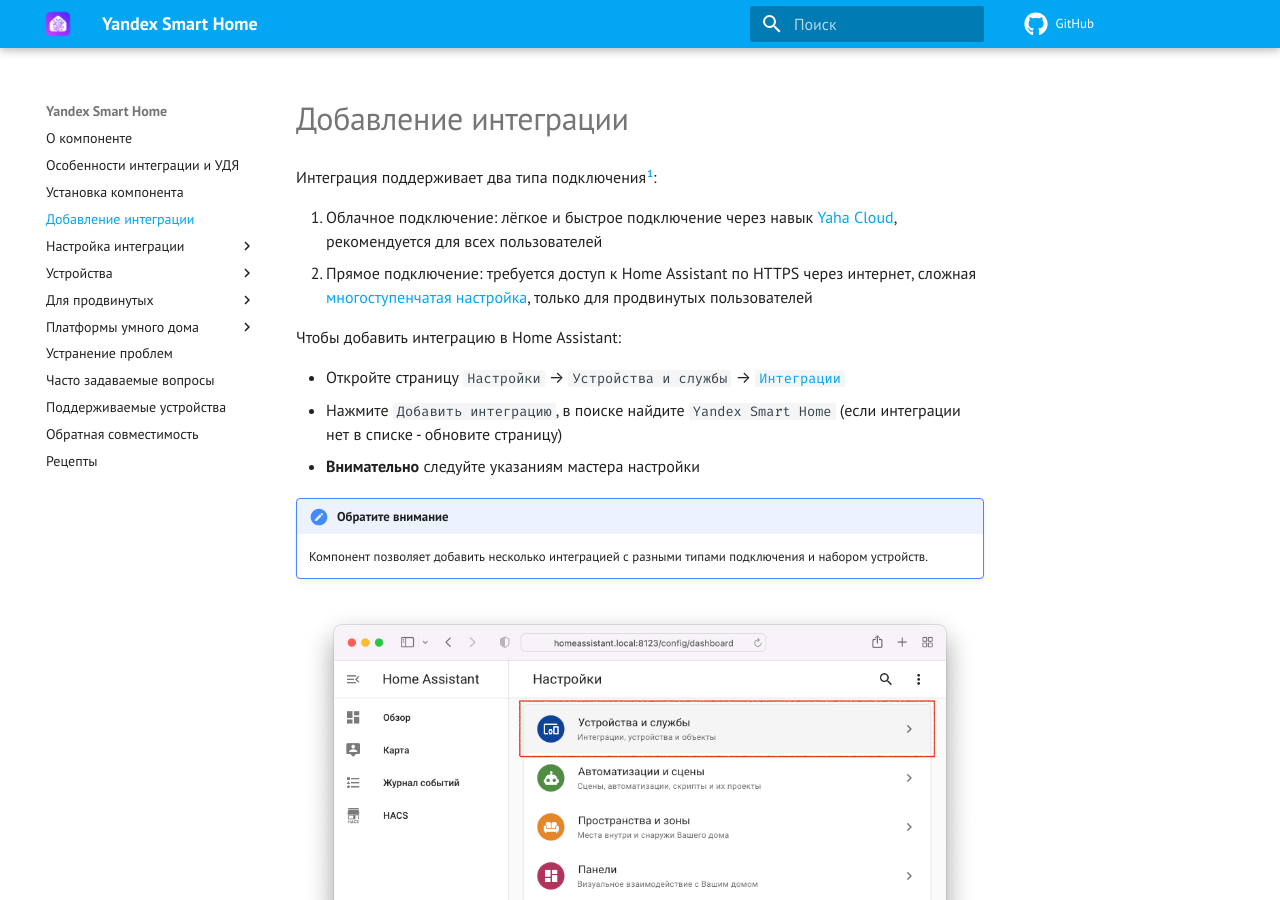
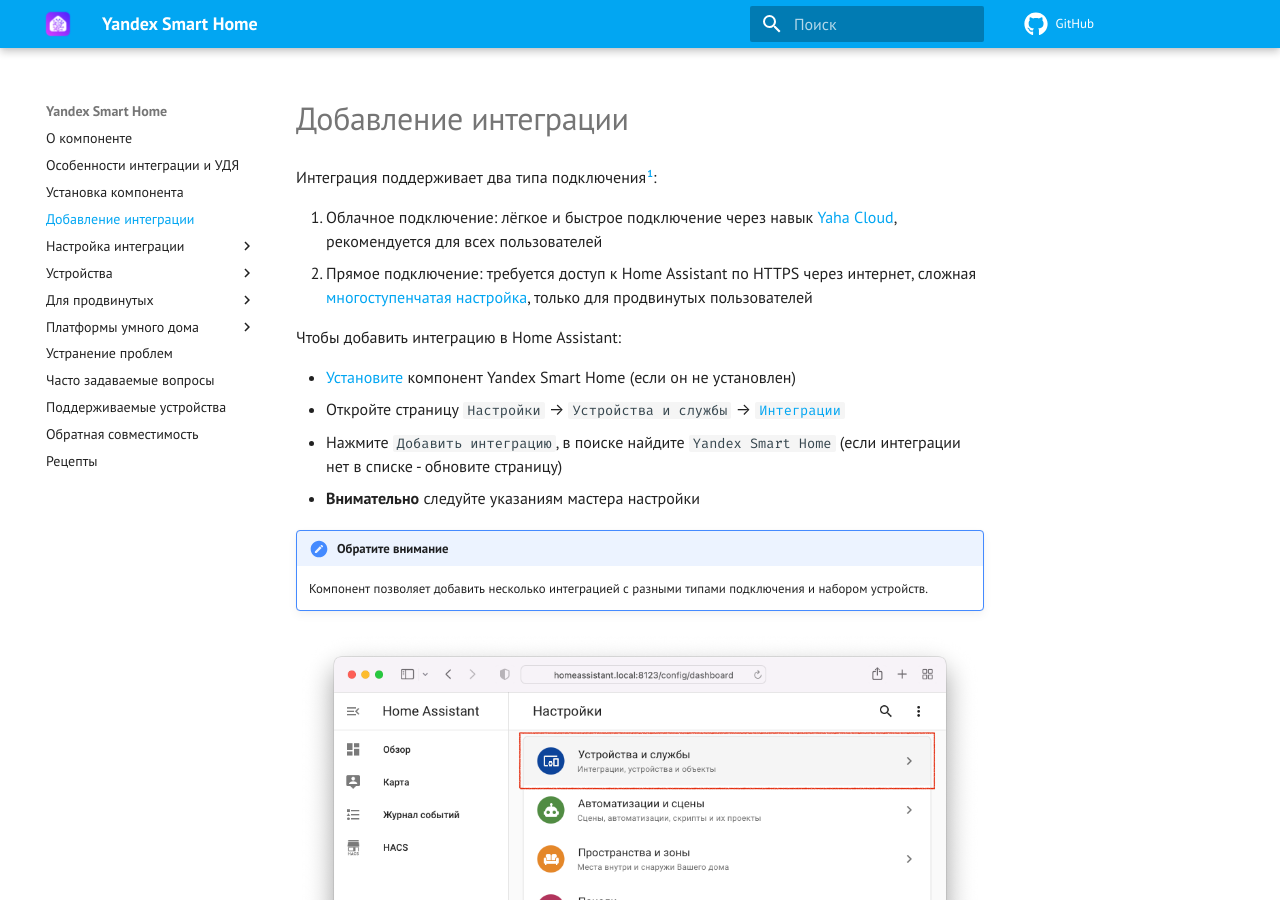
Before and after one commit to dext0r/yandex_smart_home, an MkDocs documentation site: the page built from docs/install/integration.md, in a window 1280 px wide and 900 px high. Built offline with MkDocs 1.6.1 and Material for MkDocs 9.7.7, drawn with Linux system fonts in a browser that asks for light colours; comment, search, counter and statistics services are not loaded; the version menu is left out.

Commit message:
docs: Install component before add integration (#504)

```diff
--- a/docs/install/integration.md
+++ b/docs/install/integration.md
@@ -5,6 +5,7 @@
 
 Чтобы добавить интеграцию в Home Assistant:
 
+* [Установите](./component.md) компонент Yandex Smart Home (если он не установлен)
 * Откройте страницу `Настройки` --> `Устройства и службы` --> [`Интеграции`](https://my.home-assistant.io/redirect/integrations/)
 * Нажмите `Добавить интеграцию`, в поиске найдите `Yandex Smart Home` (если интеграции нет в списке - обновите страницу)
 * **Внимательно** следуйте указаниям мастера настройки
```
